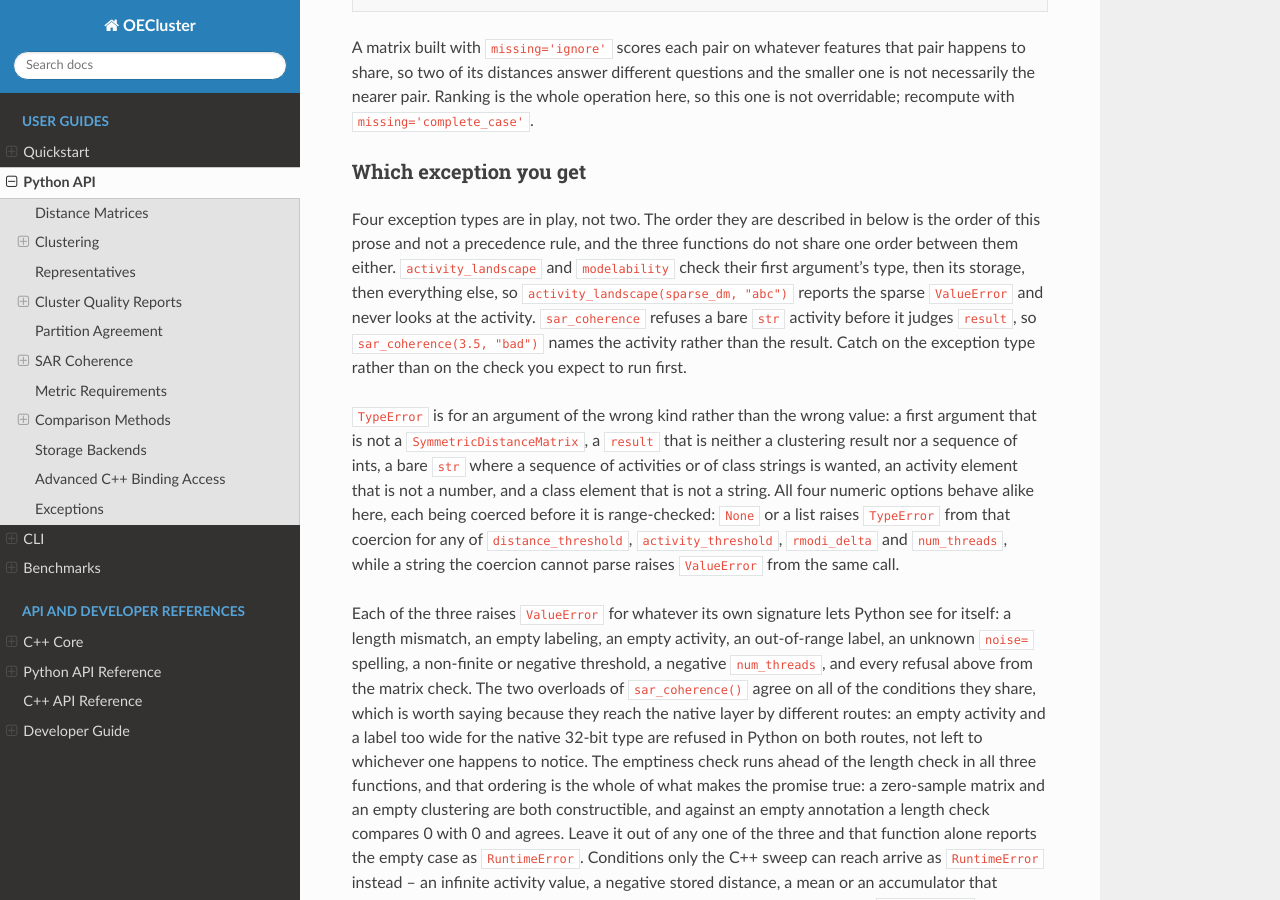
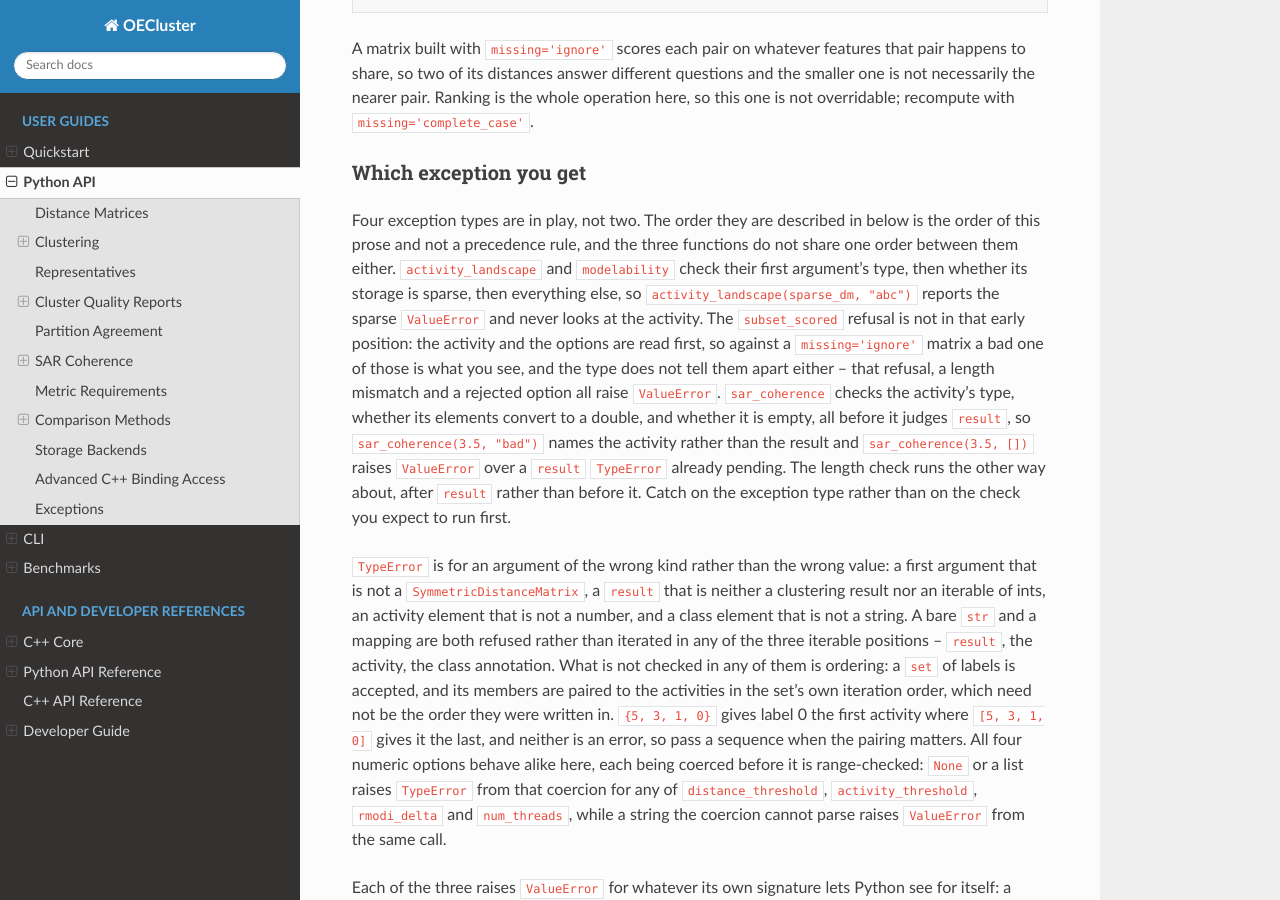
Before and after one commit to scott-arne/oecluster, a Sphinx documentation site: the page built from docs/python-api.md, in a window 1280 px wide and 900 px high, scrolled down 12687 px. Built offline with Sphinx 7.4.7 and the Read the Docs theme 3.1.0, drawn with Linux system fonts in a browser that asks for light colours; pages that are not in the unit, such as notebooks, are missing from menus; the version number is read from the project's files by our own code; some of the changed text lies outside the part shown.

Commit message:
docs: replace SAR coherence claims that outran their probes
The rmodi paragraph attributed a 0.0 reading to equal spacing, which is
only true up to five points -- the band is delta * stddev and the stddev
grows with the sample count while the gap does not, so the same uniform
construction reads 1.0 from six points on. State the two five-point
fixtures as fixtures and name the count as what moves the band.

The argument-order paragraph described the sparse storage refusal as
covering storage generally. The subset_scored refusal runs the other
way, after the activity and the option checks, and the competing
outcomes are all ValueError, so the advice to catch on type does not
disambiguate them. The sar_coherence half named only a bare str; the
activity's type, its element conversion and its emptiness all precede
the result judgement, and the emptiness ValueError beats a result
TypeError already pending.

The TypeError enumeration promised a refusal for anything that is not a
sequence of ints. Any iterable is accepted in all three iterable
positions except a str or a mapping, and ordering is never checked, so
a set is paired to the activities in its own iteration order instead of
raising.

The README modi cell quoted 0.495 and 98% against a placement that does
not produce them; an interior B costs two neighbours, not one. Pin the
placement to the one the figures come from.

```diff
--- a/docs/python-api.md
+++ b/docs/python-api.md
@@ -563,11 +563,11 @@
 activity. Five points whose pairwise distances equal their activity
 differences exactly do that when they are also equally spaced: activities
 `[1, 2, 3, 4, 5]` score 0.0 at the default `rmodi_delta` and 1.0 at
-`rmodi_delta=1.0`. The equal spacing is doing that work, not the agreement
-between distance and activity -- a uniform gap puts every nearest neighbour
-the same short step outside a band scaled to the whole spread, and the same
-construction over `[1, 2, 4, 8, 16]` reads 0.6 and 0.8 at those two widths
-because its closest pairs now fall inside the band. At the other end, flat
+`rmodi_delta=1.0`. Read that as one five-point fixture rather than as a rule
+about even spacing. The band is scaled to the whole spread, so lengthening the
+run widens it while leaving the gap alone, and `[1, 2, 3, 4, 5, 6]` already
+reads 1.0 at the default; the same construction over `[1, 2, 4, 8, 16]` reads
+0.6 and 0.8 at those two widths. At the other end, flat
 activity collapses the band to zero width but puts every pair inside it, no
 sample has an out-of-band neighbour, and `rmodi` is 1.0 -- correctly, since
 nothing about the activity contradicts the distances. Sweep `rmodi_delta`
@@ -631,19 +631,32 @@
 Four exception types are in play, not two. The order they are described in
 below is the order of this prose and not a precedence rule, and the three
 functions do not share one order between them either. `activity_landscape` and
-`modelability` check their first argument's type, then its storage, then
-everything else, so `activity_landscape(sparse_dm, "abc")` reports the sparse
-`ValueError` and never looks at the activity. `sar_coherence` refuses a bare
-`str` activity before it judges `result`, so `sar_coherence(3.5, "bad")` names
-the activity rather than the result. Catch on the exception type rather than
-on the check you expect to run first.
+`modelability` check their first argument's type, then whether its storage is
+sparse, then everything else, so `activity_landscape(sparse_dm, "abc")` reports
+the sparse `ValueError` and never looks at the activity. The `subset_scored`
+refusal is not in that early position: the activity and the options are read
+first, so against a `missing='ignore'` matrix a bad one of those is what you
+see, and the type does not tell them apart either -- that refusal, a length
+mismatch and a rejected option all raise `ValueError`. `sar_coherence` checks
+the activity's type, whether its elements convert to a double, and whether it
+is empty, all before it judges `result`, so `sar_coherence(3.5, "bad")` names
+the activity rather than the result and `sar_coherence(3.5, [])` raises
+`ValueError` over a `result` `TypeError` already pending. The length check runs
+the other way about, after `result` rather than before it. Catch on the
+exception type rather than on the check you expect to run first.
 
 `TypeError` is for an argument of the wrong kind rather than the wrong value:
 a first argument that is not a `SymmetricDistanceMatrix`, a `result` that is
-neither a clustering result nor a sequence of ints, a bare `str` where a
-sequence of activities or of class strings is wanted, an activity element that
-is not a number, and a class element that is not a string. All four numeric
-options behave alike here, each being coerced before it is range-checked:
+neither a clustering result nor an iterable of ints, an activity element that
+is not a number, and a class element that is not a string. A bare `str` and a
+mapping are both refused rather than iterated in any of the three iterable
+positions -- `result`, the activity, the class annotation. What is not checked
+in any of them is ordering: a `set` of labels is accepted, and its members are
+paired to the activities in the set's own iteration order, which need not be
+the order they were written in. `{5, 3, 1, 0}` gives label 0 the first activity
+where `[5, 3, 1, 0]` gives it the last, and neither is an error, so pass a
+sequence when the pairing matters. All four numeric options behave alike here,
+each being coerced before it is range-checked:
 `None` or a list raises `TypeError` from that coercion for any of
 `distance_threshold`, `activity_threshold`, `rmodi_delta` and `num_threads`,
 while a string the coercion cannot parse raises `ValueError` from the same
```
Also changed, not shown: README.md (+1 -1 lines).
